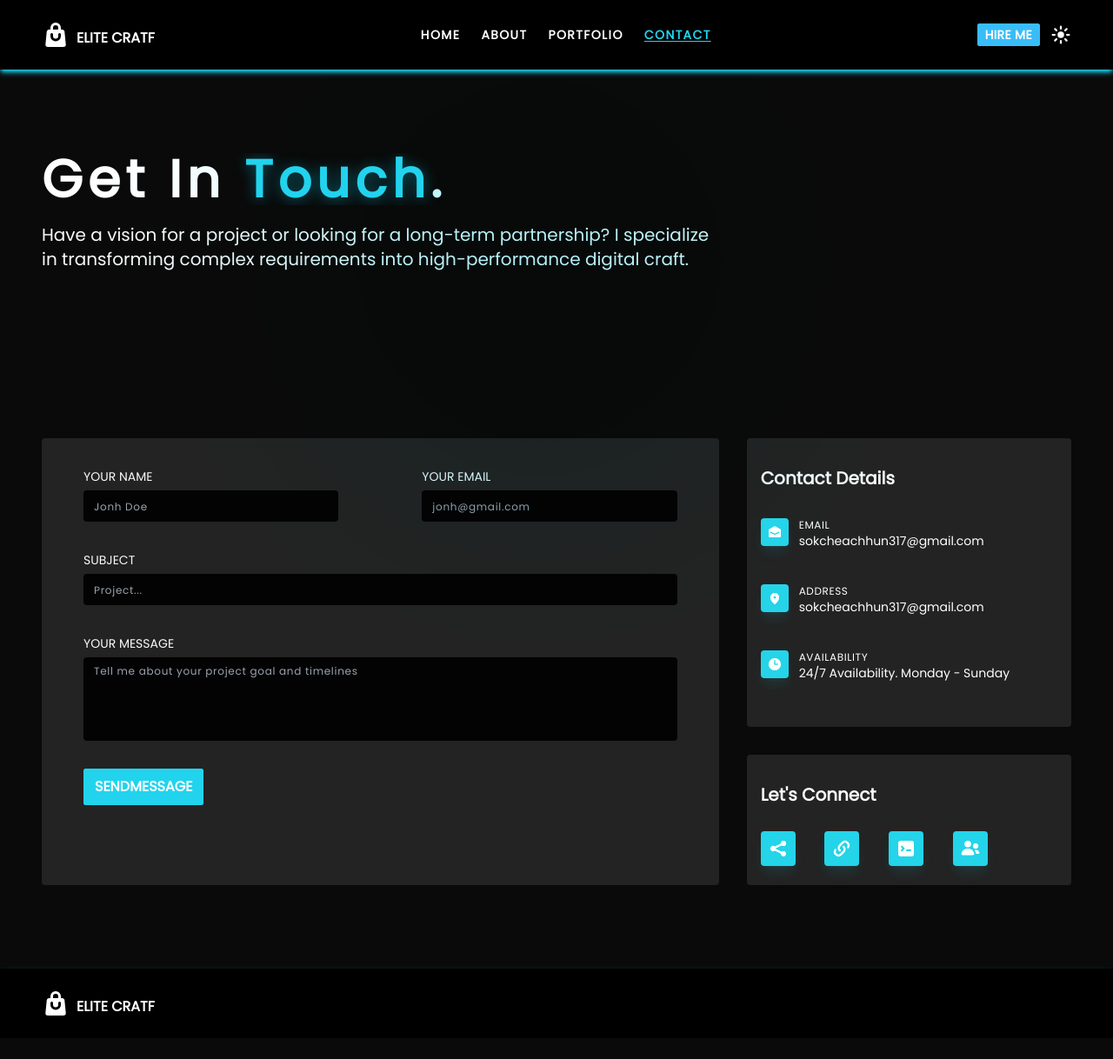
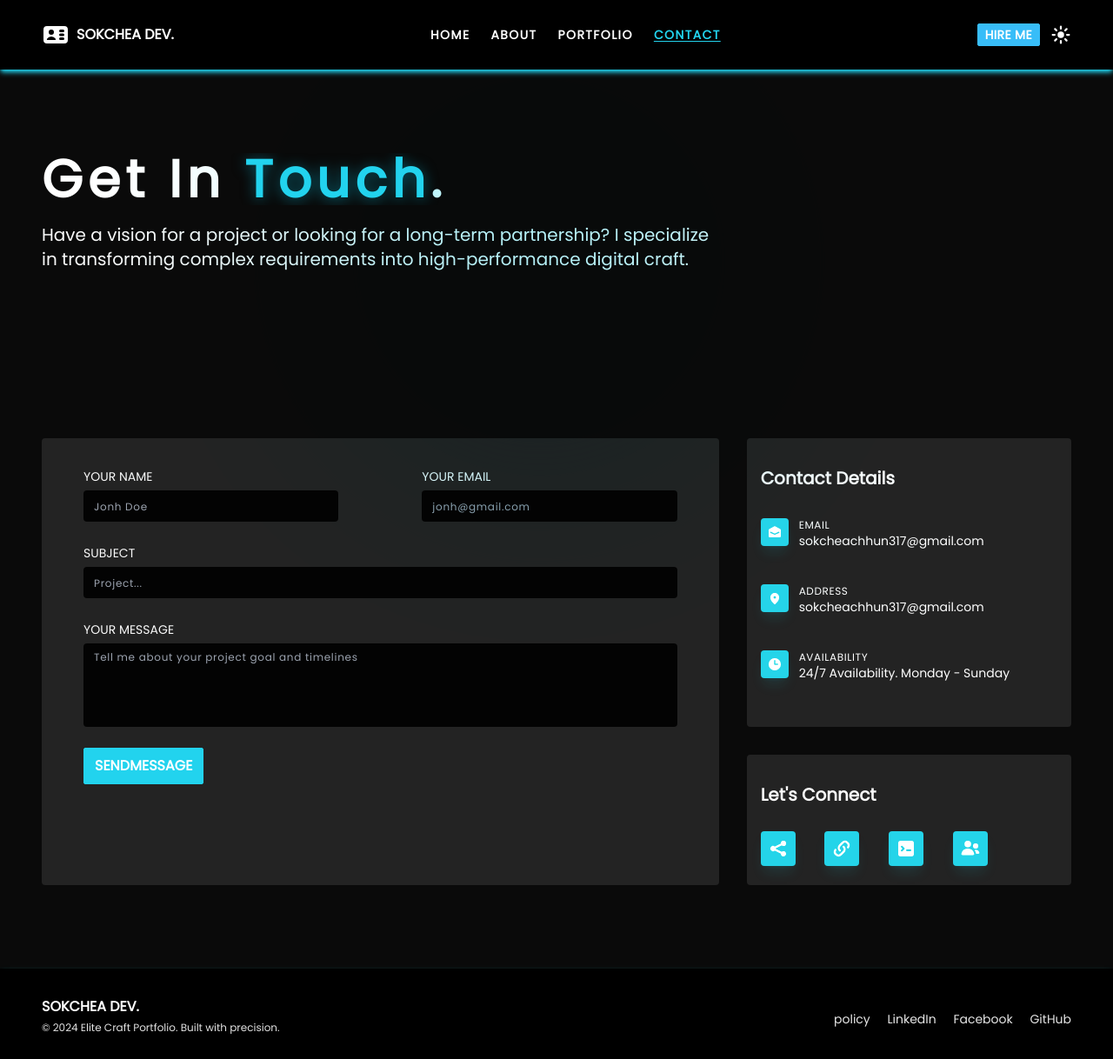
Before and after one commit to GIT-CHEA002/Vue-Portfolio, a Vue app: page /contact in a window 1280 px wide. Shown: the whole page at 87% size. Before the commit the page ends 1194 px from the top, so only its background shows below. Built offline with nearby package versions, Linux system fonts and the light colour scheme.

Commit message:
finish up web step 1

```diff
--- a/src/components/Navbar/NavigationLink.vue
+++ b/src/components/Navbar/NavigationLink.vue
@@ -1,5 +1,5 @@
 <script setup>
-import { ShoppingBagIcon } from '@heroicons/vue/16/solid';
+import { IdentificationIcon, ShoppingBagIcon } from '@heroicons/vue/16/solid';
 import { defineProps } from 'vue';
 defineProps({
   isActiveLink: {
@@ -10,12 +10,14 @@ defineProps({
 <template>
   <div class="flex flex-1 items-center">
     <!-- logo -->
-    <div class="flex items-center space-x-2">
-      <ShoppingBagIcon class="w-8 h-8 p-0 m-0 flex-shrink-0  text-cyan-600 dark:text-white" />
-      <h1 class=" mt-2  leading-none flex items-center font-bold text-sm md:text-base text-black dark:text-white">
-        ELITE CRATF
-      </h1>
-    </div>
+    <RouterLink to="/">
+      <div class="flex items-center justify-center space-x-2">
+        <IdentificationIcon class="w-8 h-8 p-0 m-0 flex-shrink-0 text-cyan-600 dark:text-white" />
+        <h1 class="leading-none flex items-center font-bold text-sm md:text-base text-black dark:text-white">
+          SOKCHEA DEV.
+        </h1>
+      </div>
+    </RouterLink>
     <!-- navigation link -->
     <div class=" flex-1 hidden  md:flex justify-center  items-center space-x-6">
       <RouterLink to="/" :class="[
--- a/src/components/footer/Footer.vue
+++ b/src/components/footer/Footer.vue
@@ -1,15 +1,31 @@
 <script setup>
 import { ShoppingBagIcon } from '@heroicons/vue/16/solid';
-
+import InfoText from '../shared/InfoText.vue';
 </script>
 <template>
-  <footer
-    class="max-w-7xl px-4 sm:px-8 md:px-12  py-4 md:py-6 bg-white dark:bg-black dark:shadow-cyan-400 shadow-md flex items-center">
-    <div class="flex items-center space-x-2">
-      <ShoppingBagIcon class="w-8 h-8 p-0 m-0 flex-shrink-0  text-cyan-600 dark:text-white" />
-      <h1 class=" mt-2  leading-none flex items-center font-bold text-sm md:text-base text-black dark:text-white">
-        ELITE CRATF
+  <footer class="max-w-7xl px-4 sm:px-8 md:px-12  py-4 md:py-6
+     bg-white dark:bg-black dark:shadow-cyan-400 shadow-md
+       block md:flex justify-between items-center space-y-3">
+    <div class="block text-center md:text-start">
+      <h1 class=" mt-2  leading-none font-bold text-sm md:text-base text-black dark:text-white">
+        SOKCHEA DEV.
       </h1>
+      <InfoText text="© 2024 Elite Craft Portfolio. Built with precision." default-text="text-xs brightness-50" />
+    </div>
+    <div class="space-x-4 text-center md:text-start">
+      <a href="#" class="text-xs md:text-sm text-black/90 dark:text-white/90 ">
+        policy
+      </a>
+      <a href="#" class="text-xs md:text-sm text-black/90 dark:text-white/90 ">
+        LinkedIn
+      </a>
+      <a href="https://web.facebook.com/chhun.sokchea.10" class="text-xs md:text-sm text-black/90 dark:text-white/90 ">
+        Facebook
+      </a>
+      <a href="https://github.com/GIT-CHEA002" target="blank"
+        class="text-xs md:text-sm text-black/90 dark:text-white/90 ">
+        GitHub
+      </a>
     </div>
   </footer>
 </template>
--- a/src/views/Contact/EmailSection.vue
+++ b/src/views/Contact/EmailSection.vue
@@ -15,7 +15,7 @@ const form = reactive({
     <div class="grid grid-cols-1 md:grid-cols-2 lg:grid-cols-3 auto-rows-[150px] gap-8">
       <div
         class=" px-4 py-8 row-span-3 col-span-1 md:col-span-2 lg:col-span-2 rounded bg-gray-200/80 dark:bg-neutral-800/90">
-        <form action="" class="space-y-8">
+        <form action="" class="space-y-6">
           <div class=" block md:flex justify-between space-y-8 md:space-y-0 md:space-x-8 ">
             <div class="block md:w-[50%] space-y-1 px-8">
               <label for="username" class="text-xs sm:text-sm uppercase">Your Name</label>
```
